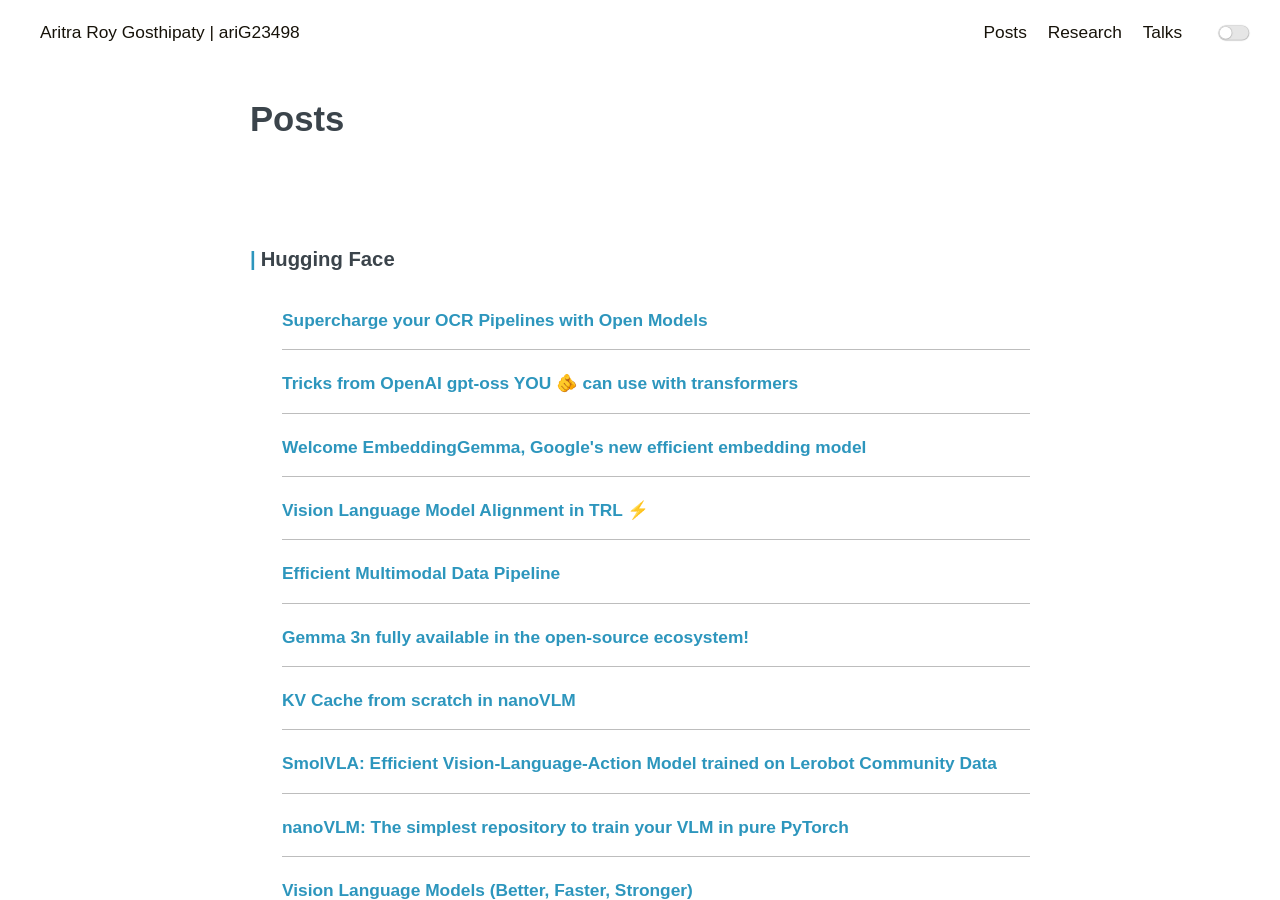
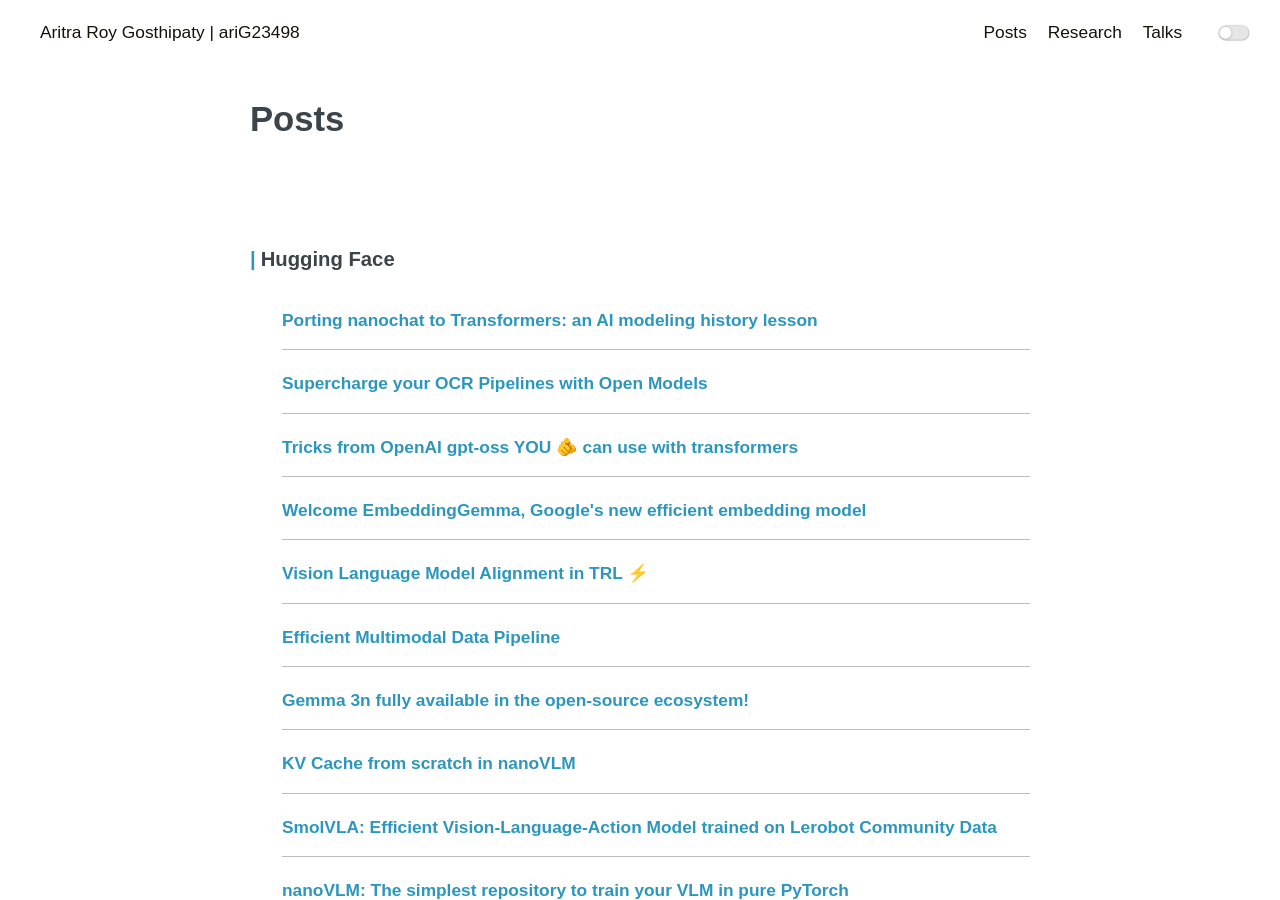
Before and after one commit to ariG23498/ariG23498.github.io, a Jekyll site: the page built from blogs.md, in a window 1280 px wide and 900 px high. Built offline with Jekyll 4.4.1, drawn with Linux system fonts in a browser that asks for light colours.

Commit message:
Update blogs.md

```diff
--- a/blogs.md
+++ b/blogs.md
@@ -7,6 +7,9 @@ permalink: /posts
 <div class="main">
    <div class="post-wrap archive">
       <h3>Hugging Face</h3>
+      <article class="archive-item">
+         <a class="archive-item-link" href="https://huggingface.co/spaces/nanochat-students/transformers" target="_blank" rel="noopener noreferrer">Porting nanochat to Transformers: an AI modeling history lesson</a>
+      </article>
       <article class="archive-item">
          <a class="archive-item-link" href="https://huggingface.co/blog/ocr-open-models" target="_blank" rel="noopener noreferrer">Supercharge your OCR Pipelines with Open Models</a>
       </article>
```
